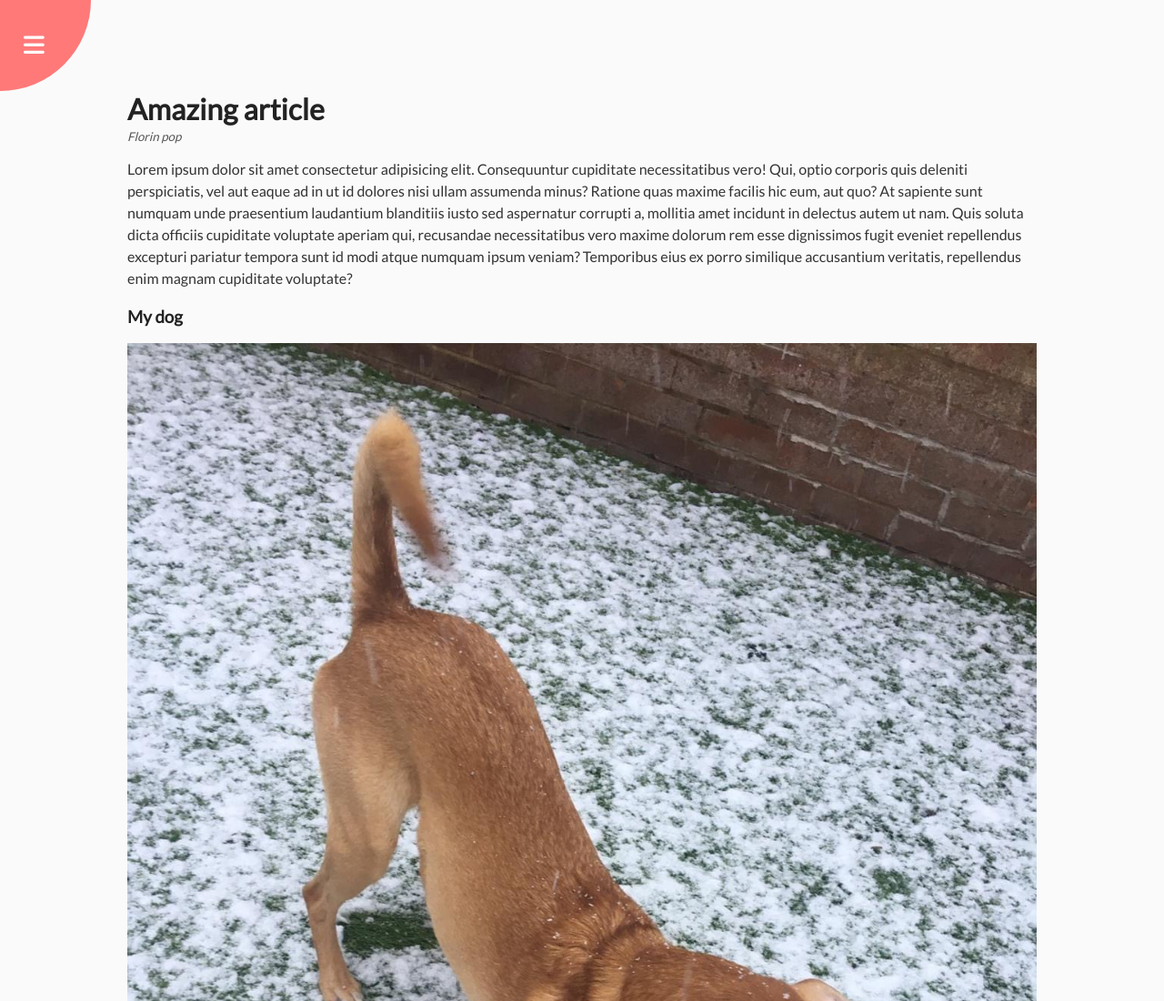
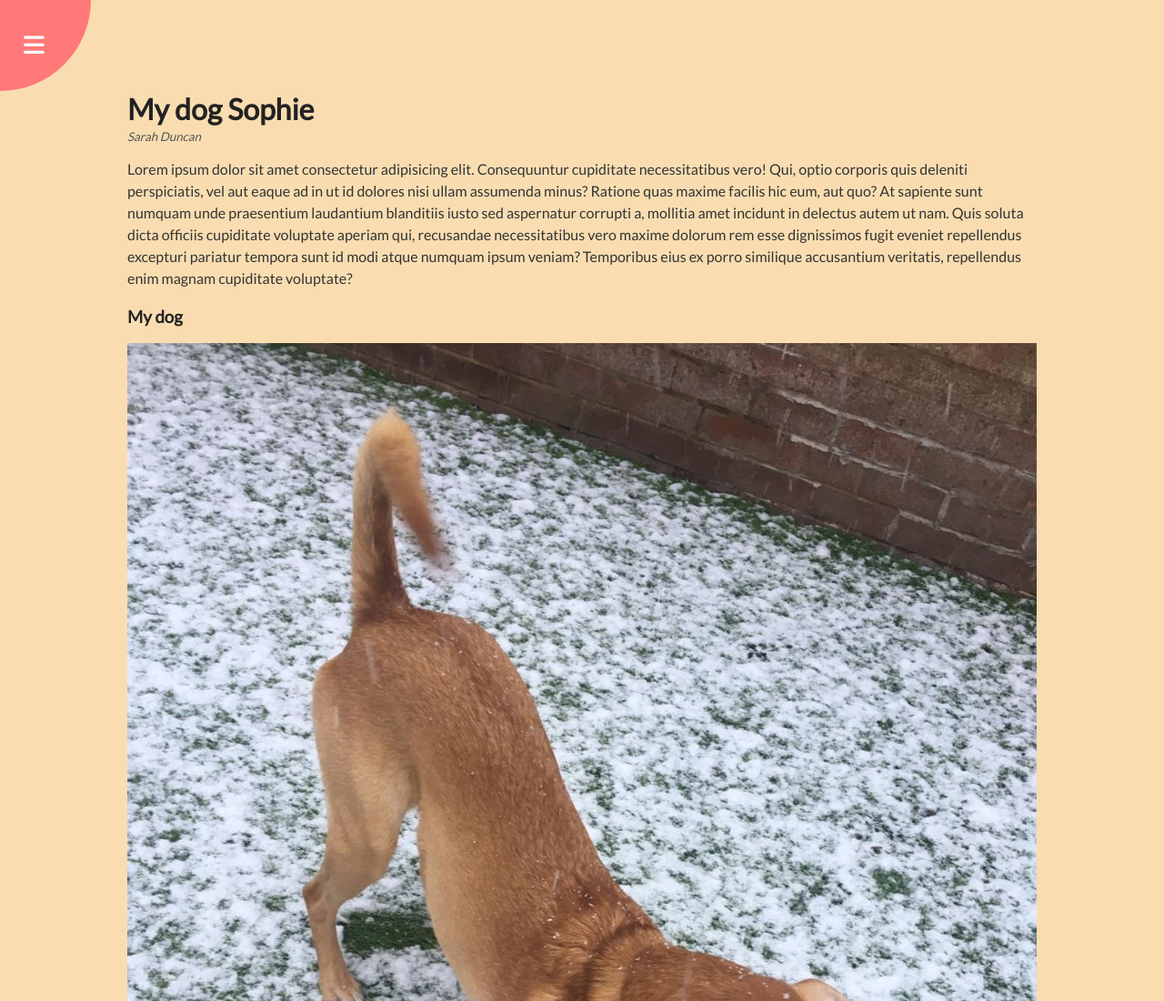
Before and after one commit to SarahDuncan/50-projects-in-50-days-javascript, a plain HTML site: page Rotating navigation (day 3)/index.html in a window 1280 px wide. Shown: the top 1100 px of the page at 91% size. Drawn offline with Linux system fonts and the light colour scheme.

Commit message:
personalise rotating nav project

```diff
--- a/Rotating navigation (day 3)/index.html
+++ b/Rotating navigation (day 3)/index.html
@@ -24,8 +24,8 @@
             </div>
         </div>
         <div class="content">
-            <h1>Amazing article</h1>
-            <small>Florin pop</small>
+            <h1>My dog Sophie</h1>
+            <small>Sarah Duncan</small>
             <p>Lorem ipsum dolor sit amet consectetur adipisicing elit. Consequuntur cupiditate necessitatibus vero!
                 Qui, optio corporis quis deleniti perspiciatis, vel aut eaque ad in ut id dolores nisi ullam assumenda
                 minus? Ratione quas maxime facilis hic eum, aut quo? At sapiente sunt numquam unde praesentium
--- a/Rotating navigation (day 3)/style.css
+++ b/Rotating navigation (day 3)/style.css
@@ -13,7 +13,7 @@ body {
 }
 
 .container {
-    background-color: #fafafa;
+    background-color: #f9ddb1;
     transform-origin: top left;
     transition: transform 0.5s linear;
     width: 100vw;
```
